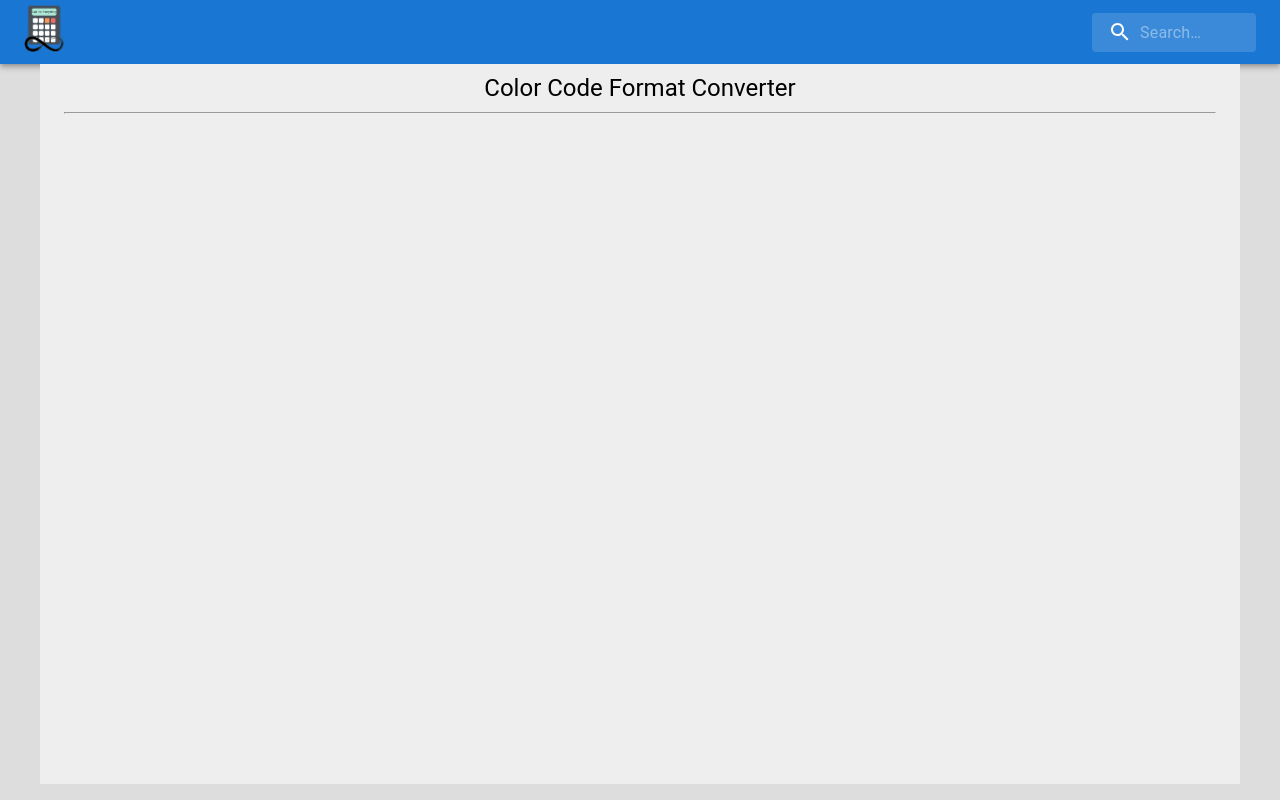
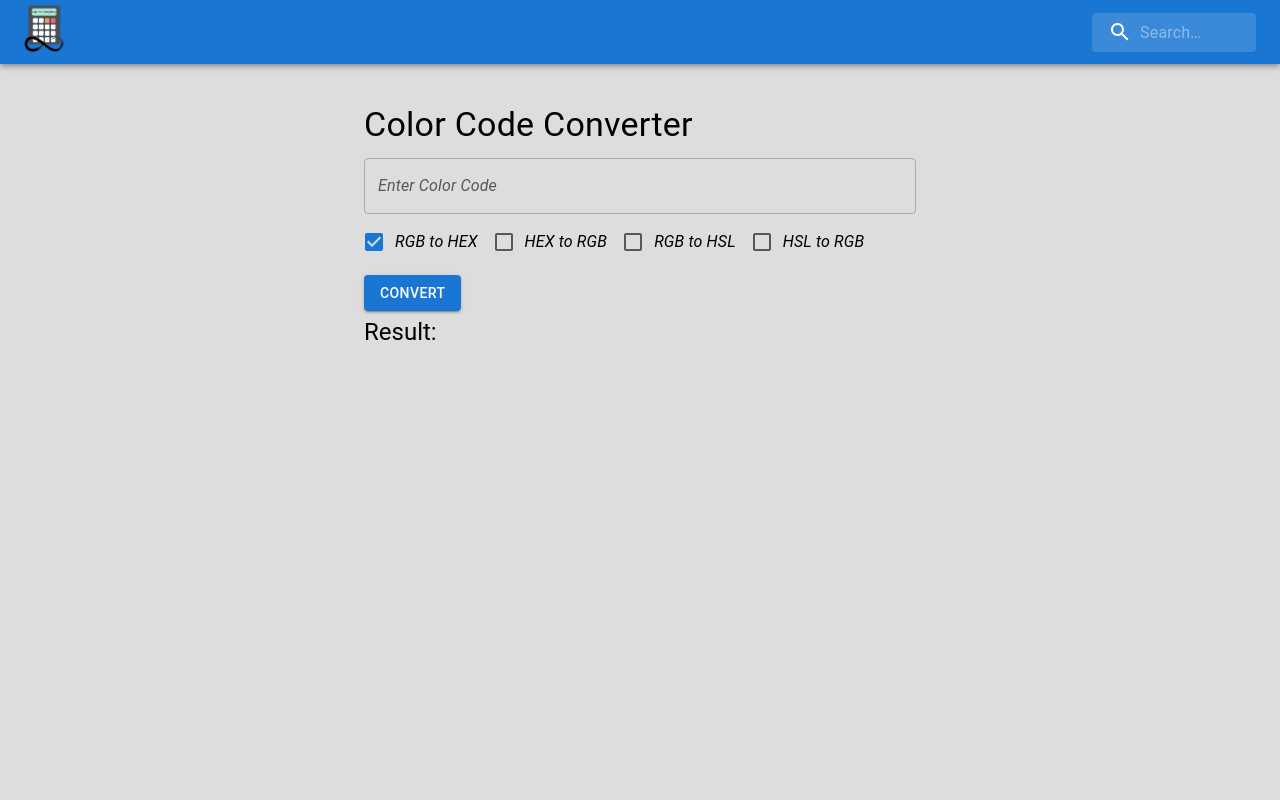
Before and after one commit to SarthakKeshari/calc_for_everything, a React (Create React App) app in the folder calculators/: page /colorcodeformatconverter in a window 1280 px wide. Built offline with nearby package versions, Linux system fonts and the light colour scheme.

Commit message:
Add: #178 Added color Code Format Converter

```diff
--- a/calculators/src/computer_science/colorCodeFormatConverter/MainColorCodeFormatConverter.js
+++ b/calculators/src/computer_science/colorCodeFormatConverter/MainColorCodeFormatConverter.js
@@ -1,14 +1,160 @@
-import React from 'react';
-import { Container, Typography } from '@mui/material';
+import React, { useState } from 'react';
+import TextField from '@mui/material/TextField';
+import Button from '@mui/material/Button';
+import Container from '@mui/material/Container';
+import Typography from '@mui/material/Typography';
+import FormControlLabel from '@mui/material/FormControlLabel';
+import Checkbox from '@mui/material/Checkbox';
 
-function MainColorCodeFormatConverter(){
-    return(
-        <Container maxWidth="lg" sx={{ bgcolor: '#eeeeee', minHeight: '90vh', paddingY:"10" }}>
-            <Typography pt={1} variant='h5' sx = {{textAlign: "center"}}>Color Code Format Converter</Typography>
-            <hr/>
-            <br/>
-        </Container>
-    )
+function MainColorCodeFormatConverter() {
+  const [colorInput, setColorInput] = useState('');
+  const [conversionType, setConversionType] = useState('rgbToHex'); // Default to RGB to HEX
+  const [output, setOutput] = useState('');
+
+  const handleConversion = () => {
+    if (conversionType === 'rgbToHex') {
+      // Implement RGB to HEX conversion logic
+      const rgbValues = colorInput.split(',').map((value) => parseInt(value.trim(), 10));
+      const isValidRgb = rgbValues.every((value) => !isNaN(value) && value >= 0 && value <= 255);
+
+      if (isValidRgb) {
+        const hexCode = `#${rgbValues.map((value) => value.toString(16).padStart(2, '0')).join('')}`;
+        setOutput(hexCode);
+      } else {
+        setOutput('Invalid RGB input');
+      }
+    } else if (conversionType === 'hexToRgb') {
+      // Implement HEX to RGB conversion logic
+      const hexCode = colorInput.replace('#', '');
+      if (/^[0-9A-Fa-f]{6}$/.test(hexCode)) {
+        const r = parseInt(hexCode.slice(0, 2), 16);
+        const g = parseInt(hexCode.slice(2, 4), 16);
+        const b = parseInt(hexCode.slice(4, 6), 16);
+        setOutput(`${r}, ${g}, ${b}`);
+      } else {
+        setOutput('Invalid HEX input');
+      }
+    } else if (conversionType === 'rgbToHsl') {
+      // Implement RGB to HSL conversion logic
+      const rgbValues = colorInput.split(',').map((value) => parseInt(value.trim(), 10));
+      const isValidRgb = rgbValues.every((value) => !isNaN(value) && value >= 0 && value <= 255);
+
+      if (isValidRgb) {
+        const [r, g, b] = rgbValues.map((value) => value / 255);
+        const max = Math.max(r, g, b);
+        const min = Math.min(r, g, b);
+        let h, s, l = (max + min) / 2;
+
+        if (max === min) {
+          h = s = 0; // achromatic
+        } else {
+          const d = max - min;
+          s = l > 0.5 ? d / (2 - max - min) : d / (max + min);
+          switch (max) {
+            case r: h = (g - b) / d + (g < b ? 6 : 0); break;
+            case g: h = (b - r) / d + 2; break;
+            case b: h = (r - g) / d + 4; break;
+            default: break;
+          }
+          h /= 6;
+        }
+
+        h = Math.round(h * 360);
+        s = Math.round(s * 100);
+        l = Math.round(l * 100);
+
+        setOutput(`HSL: ${h}, ${s}%, ${l}%`);
+      } else {
+        setOutput('Invalid RGB input');
+      }
+    } else if (conversionType === 'hslToRgb') {
+      // Implement HSL to RGB conversion logic
+      const hslValues = colorInput.split(',').map((value) => parseInt(value.trim(), 10));
+      const [h, s, l] = hslValues;
+
+      if (!isNaN(h) && !isNaN(s) && !isNaN(l) && h >= 0 && h <= 360 && s >= 0 && s <= 100 && l >= 0 && l <= 100) {
+        const hNormalized = h / 360;
+        const sNormalized = s / 100;
+        const lNormalized = l / 100;
+
+        let r, g, b;
+        if (s === 0) {
+          r = g = b = lNormalized;
+        } else {
+          const hue2rgb = (p, q, t) => {
+            if (t < 0) t += 1;
+            if (t > 1) t -= 1;
+            if (t < 1 / 6) return p + (q - p) * 6 * t;
+            if (t < 1 / 2) return q;
+            if (t < 2 / 3) return p + (q - p) * (2 / 3 - t) * 6;
+            return p;
+          };
+
+          const q = lNormalized < 0.5 ? lNormalized * (1 + sNormalized) : lNormalized + sNormalized - lNormalized * sNormalized;
+          const p = 2 * lNormalized - q;
+
+          r = hue2rgb(p, q, hNormalized + 1 / 3);
+          g = hue2rgb(p, q, hNormalized);
+          b = hue2rgb(p, q, hNormalized - 1 / 3);
+        }
+
+        const rValue = Math.round(r * 255);
+        const gValue = Math.round(g * 255);
+        const bValue = Math.round(b * 255);
+
+        setOutput(`RGB: ${rValue}, ${gValue}, ${bValue}`);
+      } else {
+        setOutput('Invalid HSL input');
+      }
+    }
+  };
+
+  return (
+    <Container maxWidth="sm" style={{ marginTop: '40px' }}>
+      <Typography variant="h4" gutterBottom>
+        Color Code Converter
+      </Typography>
+      <TextField
+        label="Enter Color Code"
+        variant="outlined"
+        fullWidth
+        value={colorInput}
+        onChange={(e) => setColorInput(e.target.value)}
+      />
+
+      <div style={{ marginTop: '0.2cm' }}>
+        <FormControlLabel
+          control={<Checkbox checked={conversionType === 'rgbToHex'} onChange={() => setConversionType('rgbToHex')} />}
+          label="RGB to HEX"
+        />
+        <FormControlLabel
+          control={<Checkbox checked={conversionType === 'hexToRgb'} onChange={() => setConversionType('hexToRgb')} />}
+          label="HEX to RGB"
+        />
+        <FormControlLabel
+          control={<Checkbox checked={conversionType === 'rgbToHsl'} onChange={() => setConversionType('rgbToHsl')} />}
+          label="RGB to HSL"
+        />
+        <FormControlLabel
+          control={<Checkbox checked={conversionType === 'hslToRgb'} onChange={() => setConversionType('hslToRgb')} />}
+          label="HSL to RGB"
+        />
+      </div>
+ <div style={{ marginTop: '0.3cm' }}
+>
+    <Button variant="contained" color="primary" onClick={handleConversion}>
+        Convert
+      </Button>
+      </div>
+
+    <Typography variant="h5" gutterBottom style={{ marginTop: '0.2em' }}>
+        Result: {output}
+      </Typography>
+
+    </Container>
+  );
 }
 
+
+
 export default MainColorCodeFormatConverter;
```
